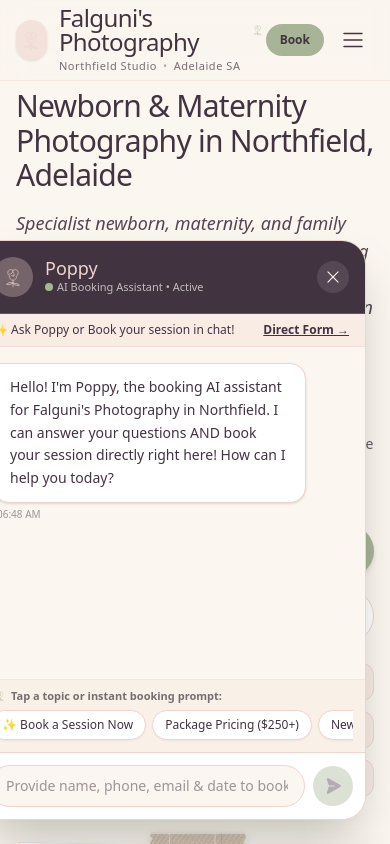
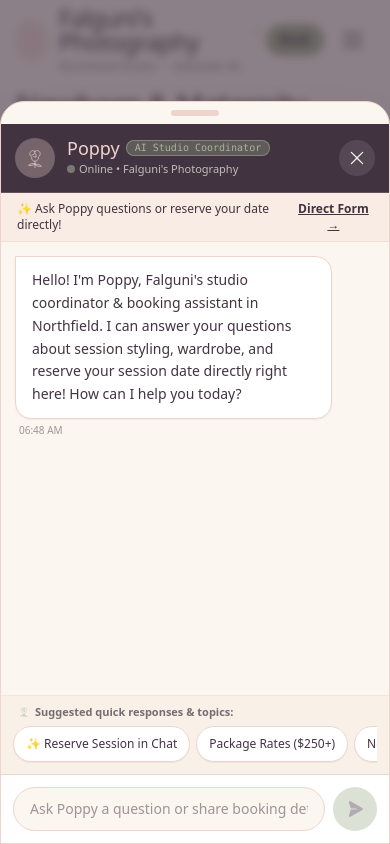
Before and after one commit to Heathcliff2241/falguni-photography, a React (Vite) app: page / in a window 390 px wide. Both pictures are taken after a click on the button "Chat & Book with Poppy". Shown: the top 844 px of the page. Built offline with nearby package versions, Linux system fonts and the light colour scheme.

Commit message:
feat(chat): refine Poppy's persona and UI
Update system instructions to enhance Poppy's empathetic tone and clarify studio offerings. Improve mobile UX by locking background scrolling when the chat widget is active and update the welcome message.

```diff
--- a/src/components/PoppyChatWidget.tsx
+++ b/src/components/PoppyChatWidget.tsx
@@ -14,6 +14,7 @@
   const [isOpen, setIsOpen] = useState(false);
   const [input, setInput] = useState('');
   const [loading, setLoading] = useState(false);
+  const [thinkingStage, setThinkingStage] = useState<string>('Poppy is typing...');
   const [activeNotificationModal, setActiveNotificationModal] = useState<any | null>(null);
   const [toastMessage, setToastMessage] = useState<string | null>(null);
 
@@ -21,7 +22,7 @@
     {
       id: 'init-1',
       sender: 'poppy',
-      text: "Hello! I'm Poppy, the booking AI assistant for Falguni's Photography in Northfield. I can answer your questions AND book your session directly right here! How can I help you today?",
+      text: "Hello! I'm Poppy, Falguni's studio coordinator & booking assistant in Northfield. I can answer your questions about session styling, wardrobe, and reserve your session date directly right here! How can I help you today?",
       timestamp: new Date().toLocaleTimeString([], { hour: '2-digit', minute: '2-digit' })
     }
   ]);
@@ -35,8 +36,17 @@
   useEffect(() => {
     if (isOpen) {
       scrollToBottom();
+      // Lock scroll on body for mobile screens when chat is open
+      if (window.innerWidth < 640) {
+        document.body.style.overflow = 'hidden';
+      }
+    } else {
+      document.body.style.overflow = '';
     }
-  }, [messages, isOpen]);
+    return () => {
+      document.body.style.overflow = '';
+    };
+  }, [messages, isOpen, loading]);
 
   const showToast = (msg: string) => {
     setToastMessage(msg);
@@ -86,13 +96,73 @@
     showToast('📅 iCal Calendar File Downloaded!');
   };
 
-  const quickPrompts = [
-    { label: '✨ Book a Session Now', prompt: 'I would like to book a session. My name is Sarah, phone 0412345678, email sarah@example.com for Aug 20th 10am for Newborn Photography' },
-    { label: 'Package Pricing ($250+)', prompt: 'How much do photography packages cost?' },
-    { label: 'Newborn Session Info', prompt: 'What is included in a newborn shoot?' },
-    { label: 'Maternity Booking Window', prompt: 'When should I book my maternity session?' },
-    { label: 'Studio Address & Location', prompt: 'Where is your studio located?' }
-  ];
+  // Dynamic context-aware suggestion generator
+  const getDynamicSuggestions = () => {
+    if (messages.length <= 1) {
+      return [
+        { label: '✨ Reserve Session in Chat', prompt: 'I would like to book a session. My name is Sarah, phone 0412345678, email sarah@example.com for Aug 20th 10am for Newborn Photography' },
+        { label: 'Package Rates ($250+)', prompt: 'How much do photography packages cost?' },
+        { label: 'Newborn Session Info', prompt: 'What is included in a newborn shoot?' },
+        { label: 'Maternity Gowns Provided?', prompt: 'What gowns and styling wardrobe do you provide for maternity?' },
+        { label: 'Studio Location in Northfield', prompt: 'Where is your studio located and is parking available?' }
+      ];
+    }
+
+    const lastMsg = messages[messages.length - 1];
+    const textLower = (lastMsg?.text || '').toLowerCase();
+
+    if (lastMsg?.bookingExtracted) {
+      return [
+        { label: '📅 Download iCal Event', isAction: true, action: () => downloadIcsCalendarEvent(lastMsg.bookingExtracted) },
+        { label: 'What should we bring?', prompt: 'What should we bring with us to the studio session?' },
+        { label: 'Where is the studio?', prompt: 'Where is your studio located in Northfield?' },
+        { label: 'Book another session', prompt: 'I would also like to book another session for my family.' }
+      ];
+    }
+
+    if (textLower.includes('newborn') || textLower.includes('baby') || textLower.includes('infant')) {
+      return [
+        { label: 'Book Newborn Shoot', prompt: 'I would like to book a newborn photography session for my baby.' },
+        { label: 'When is best time for newborn shoot?', prompt: 'When is the ideal age to photograph a newborn baby?' },
+        { label: 'Are parent & sibling photos included?', prompt: 'Can parents and big brothers or sisters be included in newborn photos?' },
+        { label: 'What wraps and props are provided?', prompt: 'What wraps, bonnets, and props do you provide at the studio?' }
+      ];
+    }
+
+    if (textLower.includes('maternity') || textLower.includes('pregnant') || textLower.includes('bump')) {
+      return [
+        { label: 'Book Maternity Shoot', prompt: 'I would like to book a maternity photo session.' },
+        { label: 'Which week is best for photos?', prompt: 'Which week of pregnancy is best to schedule maternity photos?' },
+        { label: 'Do I need to bring my own gowns?', prompt: 'Do you provide studio dresses and drapes for maternity sessions?' },
+        { label: 'Partner & kids included?', prompt: 'Can my partner and older children join the maternity shoot?' }
+      ];
+    }
+
+    if (textLower.includes('cake') || textLower.includes('smash') || textLower.includes('birthday') || textLower.includes('1st')) {
+      return [
+        { label: 'Book Cake Smash', prompt: 'I would like to book a 1st birthday cake smash session.' },
+        { label: 'Is the cake included?', prompt: 'Do you provide the smash cake or do we bring one?' },
+        { label: 'Is splash bath setup included?', prompt: 'Is the warm bath / splash bath included after the smash?' },
+        { label: 'Theme options available?', prompt: 'What backdrop themes and balloon colors do you offer?' }
+      ];
+    }
+
+    if (textLower.includes('price') || textLower.includes('cost') || textLower.includes('rate') || textLower.includes('$250')) {
+      return [
+        { label: 'Book Session starting $250', prompt: 'I would like to reserve a session date. What details do you need?' },
+        { label: 'What is included in $250 rate?', prompt: 'What is included in the $250 base package?' },
+        { label: 'Gallery delivery turnaround time?', prompt: 'How long does it take to get our edited photo gallery?' },
+        { label: 'Do you offer gift vouchers?', prompt: 'Can I purchase a photography gift voucher for an expecting mom?' }
+      ];
+    }
+
+    return [
+      { label: '✨ Reserve Session in Chat', prompt: 'I would like to book a session with Falguni.' },
+      { label: 'Studio Address & Directions', prompt: 'Where is Falguni\'s studio located in Northfield?' },
+      { label: 'Ask about session packages', prompt: 'What photography packages do you offer?' },
+      { label: 'Speak with Falguni directly', prompt: 'Can Falguni call or message me back?' }
+    ];
+  };
 
   const sendMessageText = async (textToSend: string) => {
     if (!textToSend.trim() || loading) return;
@@ -110,6 +180,18 @@
     const updatedMessages = [...messages, userMsg];
     setMessages(updatedMessages);
     setLoading(true);
+    setThinkingStage('Poppy is reflecting...');
+
+    const startTime = Date.now();
+
+    // Stage updates for realistic thinking feel
+    const stageTimer1 = setTimeout(() => {
+      setThinkingStage('Checking studio schedule & styling options...');
+    }, 550);
+
+    const stageTimer2 = setTimeout(() => {
+      setThinkingStage('Preparing response & session details...');
+    }, 1100);
 
     try {
       let replyText = '';
@@ -143,20 +225,27 @@
         // Smart client-side fallback responses for Poppy
         const lower = userText.toLowerCase();
         if (lower.includes('price') || lower.includes('cost') || lower.includes('how much') || lower.includes('rate') || lower.includes('package')) {
-          replyText = "All of our sessions—newborn, maternity, family, and cake smash—start at $250. This includes studio time, full access to our styling wraps and props, and a private online gallery of beautifully edited photos.";
+          replyText = "All of our sessions—newborn, maternity, family, and cake smash—start at $250 AUD. This includes dedicated studio time, full access to our hand-selected wraps, bonnets, props, and maternity gowns, plus a private online gallery of high-resolution edited portraits.";
         } else if (lower.includes('newborn') || lower.includes('baby') || lower.includes('infant')) {
-          replyText = "Our newborn sessions are completely unhurried (lasting 2 to 3 hours with unlimited feeding and settling breaks). We recommend booking while pregnant for the 5–14 day post-birth window. All wraps, floral wreaths, and backdrops are provided!";
+          replyText = "Our newborn sessions are completely unhurried (lasting 2 to 3 hours with unlimited feeding and soothing breaks in our warm studio). We recommend reserving your spot while pregnant for the 5–14 day post-birth window. All wraps, floral wreaths, and backdrops are provided!";
         } else if (lower.includes('maternity') || lower.includes('pregnant') || lower.includes('bump')) {
-          replyText = "Maternity sessions are best booked between 28–34 weeks when your bump is beautifully rounded. We provide studio wardrobe gowns and drapes, and partners and big brothers/sisters are always welcome to join!";
+          replyText = "Maternity sessions are best scheduled between 28–34 weeks when your bump is beautifully rounded and comfortable. We provide a luxury studio wardrobe of lace gowns and silk drapes. Partners and older siblings are always welcome to join!";
         } else if (lower.includes('family')) {
-          replyText = "Our family sessions last 45-60 minutes in a relaxed, play-based environment where kids can be themselves. We focus on capturing genuine smiles rather than forced posing.";
+          replyText = "Our family sessions last 45–60 minutes in a relaxed, play-based environment where kids can be themselves. We focus on capturing genuine love and natural smiles rather than rigid posing.";
         } else if (lower.includes('cake') || lower.includes('smash') || lower.includes('birthday') || lower.includes('1st')) {
-          replyText = "Cake smash sessions celebrate baby's first birthday! They include themed balloon backdrops, a smash cake, portraits before the mess, and full studio cleanup afterwards.";
+          replyText = "Cake smash sessions celebrate baby's first milestone! They include customized balloon backdrop themes, a delicious smash cake, portraits before the mess, and a warm splash bath setup followed by complete studio cleanup!";
         } else if (lower.includes('where') || lower.includes('location') || lower.includes('address') || lower.includes('studio')) {
           replyText = "Falguni's Photography is located at 26 South Pkwy, Northfield SA 5085, Australia. We welcome families from Northfield, Lightsview, Klemzig, Walkerville, and across northern Adelaide.";
         } else {
-          replyText = "Thank you for reaching out! Falguni specializes in gentle, patient newborn, maternity, family, and cake smash sessions starting at $250. Give me your Name, Phone Number, Email, and Preferred Date/Time to reserve your date right now!";
+          replyText = "Thank you for reaching out! Falguni specializes in gentle, patient newborn, maternity, family, and cake smash sessions starting at $250. Share your Name, Phone, Email, and Preferred Date/Time to reserve your spot directly right here!";
         }
+      }
+
+      // Enforce artificial delay for realistic conversational pacing (minimum 1.2s total)
+      const elapsed = Date.now() - startTime;
+      const minDelay = 1300;
+      if (elapsed < minDelay) {
+        await new Promise(res => setTimeout(res, minDelay - elapsed));
       }
 
       if (extracted && extracted.email) {
@@ -180,6 +269,8 @@
       };
       setMessages(prev => [...prev, fallbackMsg]);
     } finally {
+      clearTimeout(stageTimer1);
+      clearTimeout(stageTimer2);
       setLoading(false);
     }
   };
@@ -203,47 +294,65 @@
       {!isOpen && (
         <button
           onClick={() => setIsOpen(true)}
-          className="fixed bottom-6 right-6 z-40 bg-[#423341] text-[#FBF6EF] p-4 rounded-full shadow-2xl hover:bg-[#A7B596] hover:text-[#423341] transition-all flex items-center gap-3 border-2 border-[#EFD4CE] cursor-pointer"
+          className="fixed bottom-5 right-5 sm:bottom-6 sm:right-6 z-40 bg-[#423341] text-[#FBF6EF] p-3.5 sm:p-4 rounded-full shadow-2xl hover:bg-[#A7B596] hover:text-[#423341] transition-all flex items-center gap-2.5 sm:gap-3 border-2 border-[#EFD4CE] cursor-pointer group active:scale-95"
           aria-label="Chat with Poppy"
         >
           <div className="relative">
             <BotanicalRose color="blush" size={24} />
-            <span className="absolute -top-1 -right-1 w-3 h-3 bg-[#A7B596] rounded-full border-2 border-[#423341]" />
+            <span className="absolute -top-1 -right-1 w-3 h-3 bg-[#A7B596] rounded-full border-2 border-[#423341] animate-pulse" />
           </div>
-          <span className="font-body text-sm font-semibold pr-1">Chat & Book with Poppy</span>
+          <span className="font-body text-xs sm:text-sm font-semibold pr-1">Chat & Book with Poppy</span>
         </button>
       )}
 
-      {/* Chat Drawer Widget */}
+      {/* Mobile Backdrop overlay */}
       {isOpen && (
-        <div className="fixed bottom-6 right-6 z-50 w-full sm:w-[420px] h-[580px] max-h-[88vh] bg-[#FBF6EF] rounded-3xl shadow-2xl border border-[#EFD4CE] flex flex-col overflow-hidden animate-fade-in font-body">
+        <div
+          className="fixed inset-0 bg-[#423341]/60 backdrop-blur-xs z-40 sm:hidden animate-fade-in"
+          onClick={() => setIsOpen(false)}
+        />
+      )}
+
+      {/* Chat Drawer / Bottom Sheet Widget */}
+      {isOpen && (
+        <div className="fixed inset-x-0 bottom-0 sm:inset-x-auto sm:bottom-6 sm:right-6 z-50 w-full sm:w-[430px] h-[88vh] sm:h-[600px] bg-[#FBF6EF] rounded-t-3xl sm:rounded-3xl shadow-2xl border border-[#EFD4CE] flex flex-col overflow-hidden animate-fade-in font-body transition-all">
+
+          {/* Mobile Handle Drag Bar */}
+          <div className="w-12 h-1.5 bg-[#EFD4CE] rounded-full mx-auto my-2 sm:hidden shrink-0" />
+
           {/* Header */}
-          <div className="bg-[#423341] text-[#FBF6EF] p-4 flex items-center justify-between border-b border-[#EFD4CE]/20">
+          <div className="bg-[#423341] text-[#FBF6EF] p-3.5 sm:p-4 flex items-center justify-between border-b border-[#EFD4CE]/20 shrink-0">
             <div className="flex items-center gap-3">
               <div className="w-10 h-10 rounded-full bg-[#EFD4CE]/30 flex items-center justify-center text-[#EFD4CE]">
                 <BotanicalRose color="blush" size={26} />
               </div>
               <div>
-                <h3 className="font-display text-lg font-medium text-[#EFD4CE] leading-none">
+                <h3 className="font-display text-lg font-medium text-[#EFD4CE] leading-none flex items-center gap-1.5">
                   Poppy
+                  <span className="text-[10px] bg-[#A7B596]/30 text-[#A7B596] border border-[#A7B596]/50 px-2 py-0.5 rounded-full font-mono font-normal">
+                    AI Studio Coordinator
+                  </span>
                 </h3>
-                <span className="text-[11px] text-[#FBF6EF]/70 flex items-center gap-1 mt-0.5">
-                  <span className="w-2 h-2 rounded-full bg-[#A7B596]" />
-                  AI Booking Assistant • Active
+                <span className="text-[11px] text-[#FBF6EF]/70 flex items-center gap-1 mt-1">
+                  <span className="w-2 h-2 rounded-full bg-[#A7B596] animate-pulse" />
+                  Online • Falguni's Photography
                 </span>
               </div>
             </div>
             <button
               onClick={() => setIsOpen(false)}
-              className="w-8 h-8 rounded-full bg-white/10 text-[#FBF6EF] flex items-center justify-center hover:bg-white/20 transition-colors cursor-pointer"
+              className="w-9 h-9 rounded-full bg-white/10 text-[#FBF6EF] flex items-center justify-center hover:bg-white/20 transition-colors cursor-pointer shrink-0"
+              aria-label="Close chat"
             >
-              <X size={18} />
+              <X size={20} />
             </button>
           </div>
 
           {/* Quick links header banner */}
-          <div className="bg-[#EFD4CE]/30 px-4 py-2 flex items-center justify-between text-xs text-[#423341] border-b border-[#EFD4CE]/50">
-            <span className="font-medium">✨ Ask Poppy or Book your session in chat!</span>
+          <div className="bg-[#EFD4CE]/30 px-4 py-2 flex items-center justify-between text-xs text-[#423341] border-b border-[#EFD4CE]/50 shrink-0">
+            <span className="font-medium flex items-center gap-1">
+              ✨ Ask Poppy questions or reserve your date directly!
+            </span>
             <button
               onClick={() => {
                 setIsOpen(false);
@@ -256,7 +365,7 @@
           </div>
 
           {/* Message List */}
-          <div className="flex-1 p-4 overflow-y-auto space-y-4 bg-[#FBF6EF]">
+          <div className="flex-1 p-3.5 sm:p-4 overflow-y-auto space-y-4 bg-[#FBF6EF]">
             {messages.map(m => (
               <div
                 key={m.id}
@@ -266,15 +375,15 @@
                   className={`max-w-[88%] px-4 py-3 rounded-2xl text-sm leading-relaxed ${
                     m.sender === 'user'
                       ? 'bg-[#423341] text-[#FBF6EF] rounded-tr-none'
-                      : 'bg-white text-[#423341] border border-[#EFD4CE] rounded-tl-none shadow-sm'
+                      : 'bg-white text-[#423341] border border-[#EFD4CE] rounded-tl-none shadow-xs'
                   }`}
                 >
-                  <p>{m.text}</p>
+                  <p className="whitespace-pre-line">{m.text}</p>
                 </div>
 
                 {/* Booking Confirmation Receipt Card when booking is created */}
                 {m.bookingExtracted && (
-                  <div className="mt-2.5 max-w-[90%] bg-white p-4 rounded-2xl border-2 border-[#A7B596] shadow-md space-y-3 font-body">
+                  <div className="mt-2.5 max-w-[92%] bg-white p-4 rounded-2xl border-2 border-[#A7B596] shadow-md space-y-3 font-body">
                     <div className="flex items-center justify-between border-b border-[#EFD4CE]/60 pb-2">
                       <span className="text-xs font-bold text-[#A7B596] uppercase tracking-wider flex items-center gap-1">
                         <CheckCircle size={16} weight="fill" /> Session Reserved!
@@ -303,7 +412,7 @@
                       {m.bookingExtracted.notification && (
                         <button
                           onClick={() => setActiveNotificationModal(m.bookingExtracted.notification)}
-                          className="w-full bg-[#EFD4CE] hover:bg-[#ebd0ca] text-[#423341] font-semibold py-2 px-3 rounded-xl transition-colors flex items-center justify-center gap-1.5 cursor-pointer"
+                          className="w-full bg-[#EFD4CE] hover:bg-[#ebd0ca] text-[#423341] font-semibold py-2.5 px-3 rounded-xl transition-colors flex items-center justify-center gap-1.5 cursor-pointer min-h-[40px]"
                         >
                           <Eye size={16} /> View Email & SMS Notification Sent
                         </button>
@@ -311,7 +420,7 @@
 
                       <button
                         onClick={() => downloadIcsCalendarEvent(m.bookingExtracted)}
-                        className="w-full bg-[#A7B596] hover:bg-[#96a585] text-[#423341] font-semibold py-2 px-3 rounded-xl transition-colors flex items-center justify-center gap-1.5 cursor-pointer"
+                        className="w-full bg-[#A7B596] hover:bg-[#96a585] text-[#423341] font-semibold py-2.5 px-3 rounded-xl transition-colors flex items-center justify-center gap-1.5 cursor-pointer min-h-[40px]"
                       >
                         <Calendar size={16} /> Save Session to Calendar (.ics)
                       </button>
@@ -325,29 +434,40 @@
               </div>
             ))}
 
+            {/* Realistic Thinking & Reflection Indicator */}
             {loading && (
-              <div className="flex items-center gap-2 text-xs text-[#423341]/60 italic p-2 bg-white/60 rounded-xl w-fit">
-                <Spinner size={16} className="animate-spin text-[#A7B596]" />
-                <span>Poppy is processing booking & preparing notifications...</span>
+              <div className="flex items-center gap-2.5 text-xs text-[#423341] bg-white border border-[#EFD4CE] px-3.5 py-2.5 rounded-2xl rounded-tl-none shadow-xs w-fit animate-pulse">
+                <div className="flex items-center gap-1 text-[#A7B596]">
+                  <span className="w-1.5 h-1.5 rounded-full bg-[#A7B596] animate-bounce" style={{ animationDelay: '0ms' }} />
+                  <span className="w-1.5 h-1.5 rounded-full bg-[#A7B596] animate-bounce" style={{ animationDelay: '150ms' }} />
+                  <span className="w-1.5 h-1.5 rounded-full bg-[#A7B596] animate-bounce" style={{ animationDelay: '300ms' }} />
+                </div>
+                <span className="font-medium text-[#423341]/80">{thinkingStage}</span>
               </div>
             )}
             <div ref={messagesEndRef} />
           </div>
 
-          {/* Quick Guides & Booking Prompts */}
-          <div className="px-3 py-2 bg-[#EFD4CE]/20 border-t border-[#EFD4CE]/40">
+          {/* Dynamic Quick Suggestion Chips */}
+          <div className="px-3 py-2 bg-[#EFD4CE]/20 border-t border-[#EFD4CE]/40 shrink-0">
             <p className="text-[11px] font-semibold text-[#423341]/70 mb-1.5 px-1 flex items-center gap-1">
               <BotanicalRose color="sage" size={14} />
-              <span>Tap a topic or instant booking prompt:</span>
+              <span>Suggested quick responses & topics:</span>
             </p>
             <div className="flex gap-1.5 overflow-x-auto pb-1 no-scrollbar">
-              {quickPrompts.map((q, idx) => (
+              {getDynamicSuggestions().map((q, idx) => (
                 <button
                   key={idx}
                   type="button"
                   disabled={loading}
-                  onClick={() => sendMessageText(q.prompt)}
-                  className="bg-white hover:bg-[#A7B596] hover:text-[#423341] text-[#423341] border border-[#EFD4CE] text-xs font-medium px-3 py-1.5 rounded-full whitespace-nowrap shadow-xs transition-colors shrink-0 disabled:opacity-50 cursor-pointer"
+                  onClick={() => {
+                    if ('isAction' in q && q.isAction) {
+                      q.action();
+                    } else if (q.prompt) {
+                      sendMessageText(q.prompt);
+                    }
+                  }}
+                  className="bg-white hover:bg-[#A7B596] hover:text-[#423341] text-[#423341] border border-[#EFD4CE] text-xs font-medium px-3 py-2 rounded-full whitespace-nowrap shadow-2xs transition-all shrink-0 disabled:opacity-50 cursor-pointer active:scale-95 min-h-[36px] flex items-center"
                 >
                   {q.label}
                 </button>
@@ -356,18 +476,18 @@
           </div>
 
           {/* Input Form */}
-          <form onSubmit={handleSend} className="p-3 bg-white border-t border-[#EFD4CE] flex items-center gap-2">
+          <form onSubmit={handleSend} className="p-3 bg-white border-t border-[#EFD4CE] flex items-center gap-2 shrink-0">
             <input
               type="text"
-              placeholder="Provide name, phone, email & date to book..."
+              placeholder="Ask Poppy a question or share booking details..."
               value={input}
               onChange={e => setInput(e.target.value)}
-              className="flex-1 bg-[#FBF6EF] border border-[#EFD4CE] rounded-full px-4 py-2.5 text-sm focus:outline-none focus:border-[#A7B596]"
+              className="flex-1 bg-[#FBF6EF] border border-[#EFD4CE] rounded-full px-4 py-2.5 text-sm focus:outline-none focus:border-[#A7B596] min-h-[44px]"
             />
             <button
               type="submit"
               disabled={!input.trim() || loading}
-              className="w-10 h-10 rounded-full bg-[#A7B596] text-[#423341] flex items-center justify-center disabled:opacity-40 hover:bg-[#96a585] transition-colors shrink-0 cursor-pointer"
+              className="w-11 h-11 rounded-full bg-[#A7B596] text-[#423341] flex items-center justify-center disabled:opacity-40 hover:bg-[#96a585] transition-colors shrink-0 cursor-pointer min-h-[44px] min-w-[44px]"
               aria-label="Send message"
             >
               <PaperPlaneRight size={18} weight="fill" />
@@ -430,7 +550,7 @@
                 <span>📱 SMS Notification Text Sent To:</span>
                 <span className="text-[#A7B596] font-mono">{activeNotificationModal.recipientPhone}</span>
               </div>
-              <div className="bg-[#423341] text-[#FBF6EF] p-3.5 rounded-2xl text-xs font-mono leading-relaxed shadow-sm">
+              <div className="bg-[#423341] text-[#FBF6EF] p-3.5 rounded-2xl text-xs font-mono leading-relaxed shadow-xs">
                 {activeNotificationModal.smsBody}
               </div>
             </div>
@@ -438,7 +558,7 @@
             <div className="pt-2 text-center">
               <button
                 onClick={() => setActiveNotificationModal(null)}
-                className="bg-[#A7B596] text-[#423341] font-semibold text-sm px-6 py-2.5 rounded-full hover:bg-[#96a585] transition-colors cursor-pointer"
+                className="bg-[#A7B596] text-[#423341] font-semibold text-sm px-6 py-2.5 rounded-full hover:bg-[#96a585] transition-colors cursor-pointer min-h-[44px]"
               >
                 Close Notification Preview
               </button>
```
Also changed, not shown: 2 other files (tests, documents, lock files or other folders).
